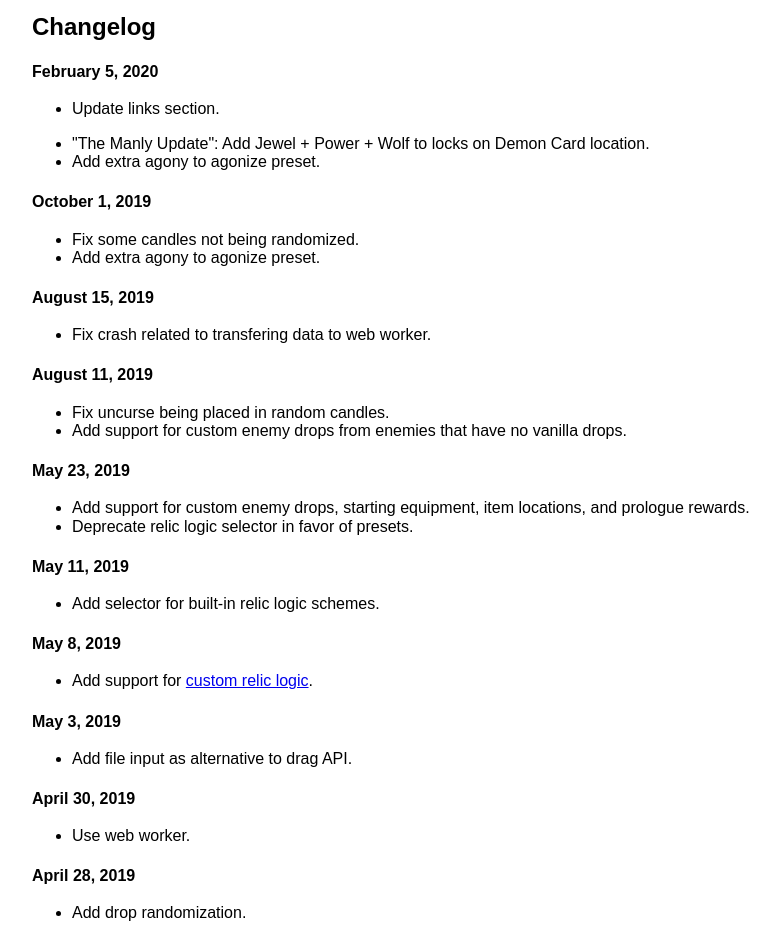
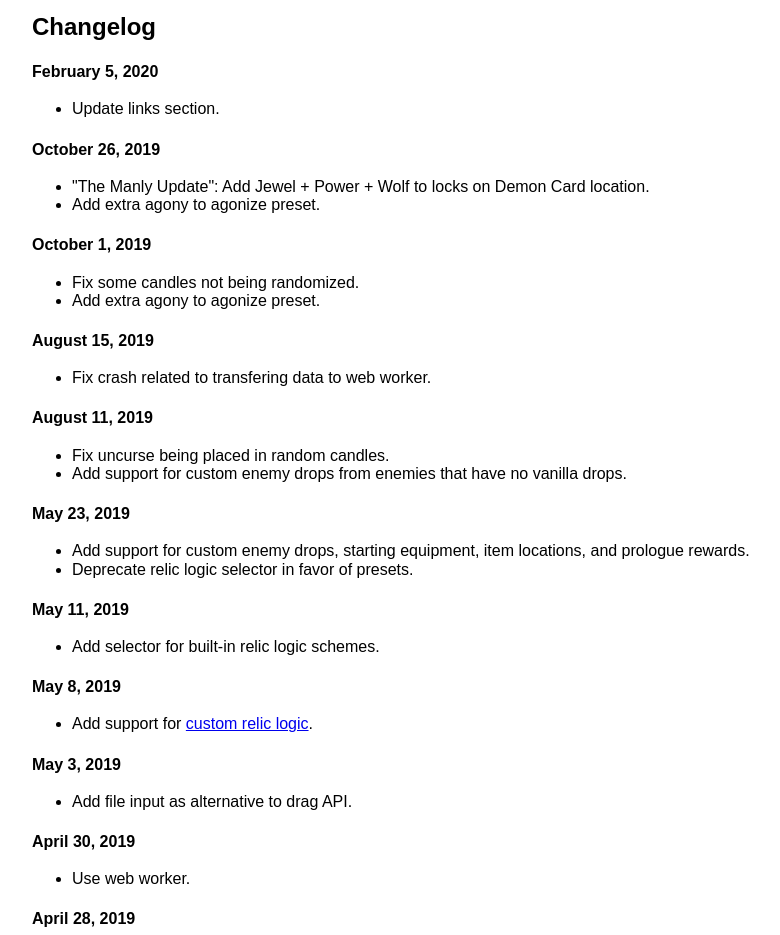
Before and after one commit to 3snowp7im/SotN-Randomizer, a website with bundled scripts: page index.html in a window 1280 px wide. Shown: the part 1200-2135 px from the top of the page, without its empty margins (160-940 px from the left). Built offline with nearby package versions, Linux system fonts and the light colour scheme.

Commit message:
Fix changelog

```diff
--- a/index.html
+++ b/index.html
@@ -180,6 +180,7 @@
       <ul>
         <li>Update links section.</li>
       </ul>
+      <h3><time>October 26, 2019</time></h3>
       <ul>
         <li>"The Manly Update": Add Jewel + Power + Wolf to locks on Demon Card location.</li>
         <li>Add extra agony to agonize preset.</li>
```
